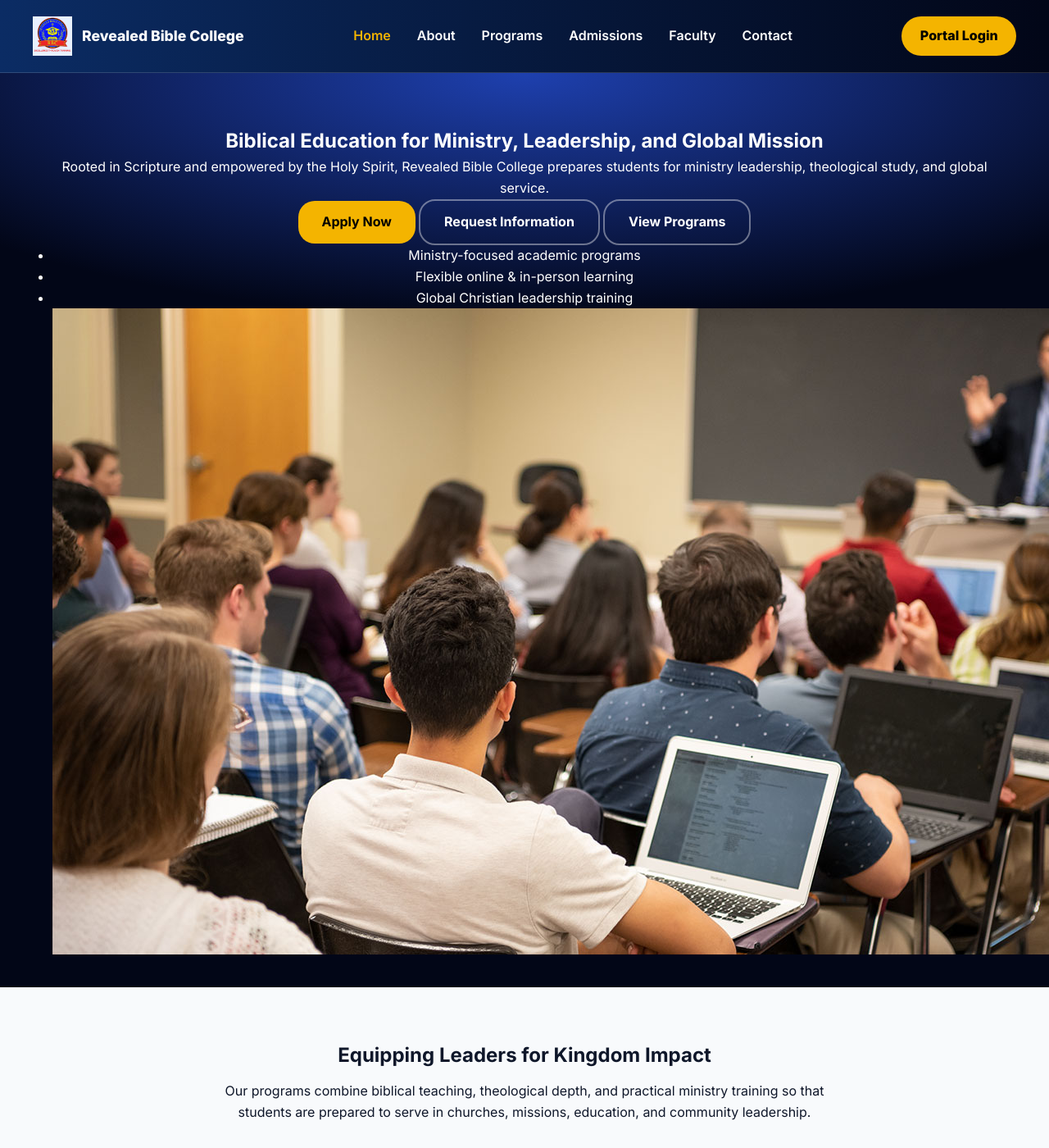
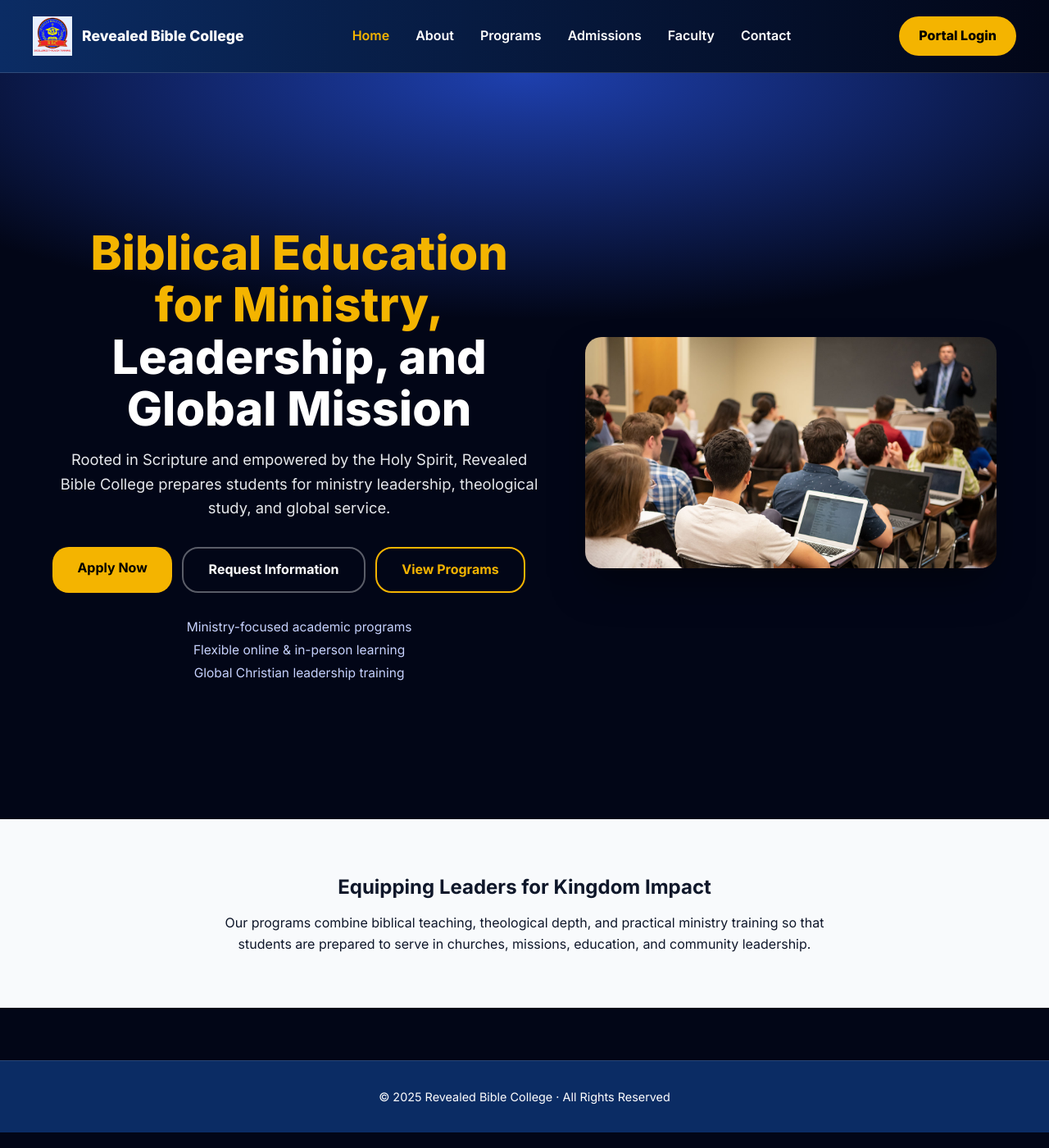
Before and after one commit to WillieKM/my-student-portal, a Jekyll site: the page index.html, which Jekyll copies as it is, in a window 1280 px wide and 1400 px high. Shown: the whole window at 82% size. Built offline with Jekyll 4.4.1, drawn with Linux system fonts in a browser that asks for light colours.

Commit message:
Update style.css

```diff
--- a/assets/css/style.css
+++ b/assets/css/style.css
@@ -1,9 +1,8 @@
 /* =========================================
    REVEALED BIBLE COLLEGE - MASTER STYLESHEET
-   Global System for All Pages
 ========================================= */
 
-/* ---------- ROOT VARIABLES ---------- */
+/* ---------- VARIABLES ---------- */
 :root {
   --navy-dark: #020617;
   --navy: #0b2c64;
@@ -14,7 +13,7 @@
   --radius: 1.25rem;
 }
 
-/* ---------- RESET ---------- */
+/* ---------- RESET & BASE ---------- */
 * {
   box-sizing: border-box;
   margin: 0;
@@ -24,28 +23,29 @@
 body {
   font-family: "Inter", sans-serif;
   background: var(--navy-dark);
-  color: white;
+  color: #ffffff;
   line-height: 1.6;
 }
 
-/* ---------- LINKS ---------- */
 a {
   color: inherit;
   text-decoration: none;
-  transition: 0.3s;
+  transition: 0.3s ease;
 }
 
 /* ---------- LAYOUT UTILITIES ---------- */
 .container {
   max-width: 1200px;
-  margin: auto;
+  margin: 0 auto;
   padding: 0 1.5rem;
 }
 
-.text-center { text-align: center; }
+.text-center {
+  text-align: center;
+}
 
 /* =========================================
-   HEADER / NAVIGATION
+   HEADER / NAV
 ========================================= */
 
 header {
@@ -58,17 +58,17 @@ header {
 
 .nav {
   display: flex;
+  align-items: center;
   justify-content: space-between;
-  align-items: center;
   padding: 1.25rem 0;
 }
 
 .brand {
   display: flex;
   align-items: center;
-  gap: .75rem;
+  gap: 0.75rem;
+  font-weight: 800;
   font-size: 1.1rem;
-  font-weight: 800;
 }
 
 .brand img {
@@ -90,31 +90,89 @@ header {
 .nav-cta {
   background: var(--gold);
   color: #000;
-  padding: .7rem 1.4rem;
+  padding: 0.7rem 1.5rem;
   border-radius: 999px;
   font-weight: 800;
 }
 
 /* =========================================
-   HERO SECTIONS (HOME + PAGES)
+   HERO – SHARED
 ========================================= */
 
-.hero-home,
-.hero-page {
+.hero {
   background: radial-gradient(
     900px 300px at 50% 0%,
     var(--navy-soft),
     var(--navy-dark)
   );
-  text-align: center;
-  padding: 4rem 1rem 2rem;   /* FIXED */
-  min-height: 40vh;          /* REDUCED */
   display: flex;
   align-items: center;
   justify-content: center;
   flex-direction: column;
+  text-align: center;
 }
 
+/* Home hero larger */
+.hero-home {
+  min-height: 65vh;
+  padding: 4.5rem 1.5rem 3rem;
+}
+
+/* Subpage hero shorter */
+.hero-page {
+  min-height: 32vh;
+  padding: 3.5rem 1.5rem 2rem;
+}
+
+/* Home hero layout */
+.hero-inner {
+  display: grid;
+  grid-template-columns: 1.2fr 1fr;
+  gap: 3rem;
+  align-items: center;
+  width: 100%;
+}
+
+.hero-content {
+  max-width: 650px;
+}
+
+.hero-title {
+  font-size: clamp(2.5rem, 5vw, 3.6rem);
+  font-weight: 900;
+  line-height: 1.1;
+  color: var(--gold);
+  margin-bottom: 1rem;
+}
+
+.hero-title span {
+  display: block;
+  color: #ffffff;
+}
+
+.hero-subtitle {
+  font-size: 1.15rem;
+  color: var(--text-light);
+  max-width: 40rem;
+  margin-bottom: 2rem;
+}
+
+.hero-actions {
+  display: flex;
+  flex-wrap: wrap;
+  gap: 0.75rem;
+  margin-bottom: 1.75rem;
+}
+
+.hero-benefits {
+  list-style: none;
+  padding: 0;
+  color: var(--text-muted);
+  font-size: 0.97rem;
+  line-height: 1.8;
+}
+
+/* Page titles */
 .page-title {
   font-size: clamp(2.5rem, 5vw, 3.2rem);
   font-weight: 800;
@@ -126,14 +184,23 @@ header {
   height: 4px;
   background: var(--gold);
   border-radius: 999px;
-  margin: .75rem auto 1.25rem;
+  margin: 0.75rem auto 1.25rem;
 }
 
 .hero-lead {
-  color: var(--text-muted);
   max-width: 800px;
   margin: 0 auto 1.5rem;
   font-size: 1.1rem;
+  color: var(--text-muted);
+}
+
+/* Hero image */
+.hero-image img {
+  width: 100%;
+  max-height: 500px;
+  object-fit: cover;
+  border-radius: var(--radius);
+  box-shadow: 0 25px 50px -12px rgba(0,0,0,0.5);
 }
 
 /* =========================================
@@ -142,10 +209,10 @@ header {
 
 .btn-primary,
 .btn-secondary {
-  padding: .85rem 1.8rem;
+  display: inline-block;
+  padding: 0.85rem 1.9rem;
   border-radius: var(--radius);
   font-weight: 700;
-  display: inline-block;
 }
 
 .btn-primary {
@@ -153,20 +220,31 @@ header {
   color: #000;
 }
 
-.btn-primary:hover { background: #e2a600; }
+.btn-primary:hover {
+  background: #e2a600;
+}
 
 .btn-secondary {
-  border: 2px solid rgba(255,255,255,0.4);
-  color: #fff;
+  border: 2px solid rgba(255,255,255,0.35);
+  color: #ffffff;
 }
 
 .btn-secondary:hover {
   background: rgba(255,255,255,0.12);
-  border-color: #fff;
+  border-color: #ffffff;
+}
+
+.btn-secondary.alt {
+  border-color: var(--gold);
+  color: var(--gold);
+}
+
+.btn-secondary.alt:hover {
+  background: rgba(244,180,0,0.12);
 }
 
 /* =========================================
-   GENERIC CONTENT SECTIONS
+   GLOBAL SECTIONS
 ========================================= */
 
 .content-dark {
@@ -182,7 +260,7 @@ header {
 
 .section-inner {
   max-width: 1200px;
-  margin: auto;
+  margin: 0 auto;
 }
 
 .section {
@@ -208,31 +286,33 @@ header {
    ABOUT PAGE CARDS
 ========================================= */
 
-.card-grid,
-.values-grid {
+.card-grid {
   display: grid;
+  grid-template-columns: repeat(auto-fit, minmax(260px, 1fr));
   gap: 2rem;
-  margin: 2.5rem auto 0;
-  grid-template-columns: repeat(auto-fit, minmax(260px, 1fr));
+  margin-top: 2.5rem;
 }
 
 .card {
-  background: #fff;
+  background: #ffffff;
   border-radius: var(--radius);
   padding: 2rem;
-  box-shadow: 0 15px 40px rgba(2,6,23,0.1);
+  box-shadow: 0 15px 40px rgba(2, 6, 23, 0.1);
   border-top: 4px solid var(--navy);
+  color: #0f172a;
 }
 
 .card h3 {
   color: var(--navy);
+  font-size: 1.25rem;
   font-weight: 800;
-  margin-bottom: .5rem;
+  margin-bottom: 0.5rem;
 }
 
 .card p {
   color: #475569;
   font-size: 1rem;
+  line-height: 1.6;
 }
 
 /* =========================================
@@ -241,7 +321,7 @@ header {
 
 .program-list {
   display: grid;
-  grid-template-columns: repeat(auto-fit, minmax(300px,1fr));
+  grid-template-columns: repeat(auto-fit, minmax(300px, 1fr));
   gap: 2rem;
   margin-top: 2.5rem;
 }
@@ -253,8 +333,8 @@ header {
   color: #0f172a;
   text-align: left;
   min-height: 220px;
-  box-shadow: 0 20px 45px rgba(2,6,23,0.08);
-  transition: .25s;
+  box-shadow: 0 20px 45px rgba(2, 6, 23, 0.08);
+  transition: 0.25s ease;
 }
 
 .program-card:hover {
@@ -266,63 +346,11 @@ header {
   color: var(--navy);
   font-size: 1.3rem;
   font-weight: 800;
-  margin-bottom: .75rem;
+  margin-bottom: 0.75rem;
 }
 
 /* =========================================
-   CTA SECTIONS
-========================================= */
-
-.light-section {
-  background: #ffffff;
-  color: #111;
-  padding: 4rem 1.5rem;
-  text-align: center;
-}
-
-.light-section p {
-  max-width: 700px;
-  margin: auto;
-  font-size: 1.1rem;
-  color: #475569;
-}
-
-/* =========================================
-   FOOTER
-========================================= */
-
-footer {
-  background: var(--navy);
-  color: #fff;
-  text-align: center;
-  padding: 2rem 1rem;
-  border-top: 1px solid rgba(255,255,255,0.12);
-  margin-top: 4rem;
-  font-size: .9rem;
-}
-
-/* =========================================
-   RESPONSIVE DESIGN
-========================================= */
-
-@media (max-width: 992px) {
-  .nav-links,
-  .nav-cta {
-    display: none;
-  }
-
-  .program-card {
-    min-height: 180px;
-  }
-
-  .hero-page,
-  .hero-home {
-    min-height: 32vh;
-    padding: 3rem 1rem;
-  }
-}
-/* =========================================
-   FACULTY PAGE STYLES
+   FACULTY PAGE
 ========================================= */
 
 .faculty-grid {
@@ -337,9 +365,10 @@ footer {
   border-radius: var(--radius);
   padding: 2rem;
   text-align: center;
-  box-shadow: 0 15px 45px rgba(2,6,23,0.1);
-  transition: .25s;
+  box-shadow: 0 15px 45px rgba(2, 6, 23, 0.1);
+  transition: 0.25s ease;
   min-height: 340px;
+  color: #0f172a;
 }
 
 .faculty-card:hover {
@@ -369,6 +398,7 @@ footer {
   color: var(--gold);
   margin-bottom: 0.8rem;
 }
+
 /* =========================================
    CONTACT PAGE
 ========================================= */
@@ -381,12 +411,12 @@ footer {
 }
 
 .contact-card {
-  background: #fff;
+  background: #ffffff;
   color: #0f172a;
   border-radius: var(--radius);
   padding: 2rem;
   text-align: center;
-  box-shadow: 0 10px 40px rgba(2,6,23,0.08);
+  box-shadow: 0 10px 40px rgba(2, 6, 23, 0.08);
 }
 
 .contact-icon {
@@ -408,6 +438,7 @@ footer {
   border-radius: var(--radius);
   border: 1px solid #e2e8f0;
   font-size: 1rem;
+  color: #0f172a;
 }
 
 .contact-form textarea {
@@ -418,3 +449,70 @@ footer {
 .contact-form button {
   justify-self: center;
 }
+
+/* =========================================
+   LIGHT SECTION / CTA
+========================================= */
+
+.light-section {
+  background: #ffffff;
+  color: #111827;
+  padding: 4rem 1.5rem;
+  text-align: center;
+}
+
+.light-section p {
+  max-width: 700px;
+  margin: 0.75rem auto 1.75rem;
+  font-size: 1.1rem;
+  color: #475569;
+}
+
+/* =========================================
+   FOOTER
+========================================= */
+
+footer {
+  background: var(--navy);
+  color: #ffffff;
+  text-align: center;
+  padding: 2rem 1.5rem;
+  margin-top: 4rem;
+  border-top: 1px solid rgba(255,255,255,0.12);
+  font-size: 0.9rem;
+}
+
+/* =========================================
+   RESPONSIVE
+========================================= */
+
+@media (max-width: 992px) {
+  .nav-links,
+  .nav-cta {
+    display: none;
+  }
+
+  .hero-inner {
+    grid-template-columns: 1fr;
+    text-align: center;
+  }
+
+  .hero-actions {
+    justify-content: center;
+  }
+
+  .hero-benefits {
+    text-align: left;
+    display: inline-block;
+  }
+
+  .hero-home {
+    min-height: 55vh;
+    padding: 3.5rem 1.25rem 2.5rem;
+  }
+
+  .hero-page {
+    min-height: 28vh;
+    padding: 3rem 1.25rem 2rem;
+  }
+}
```
